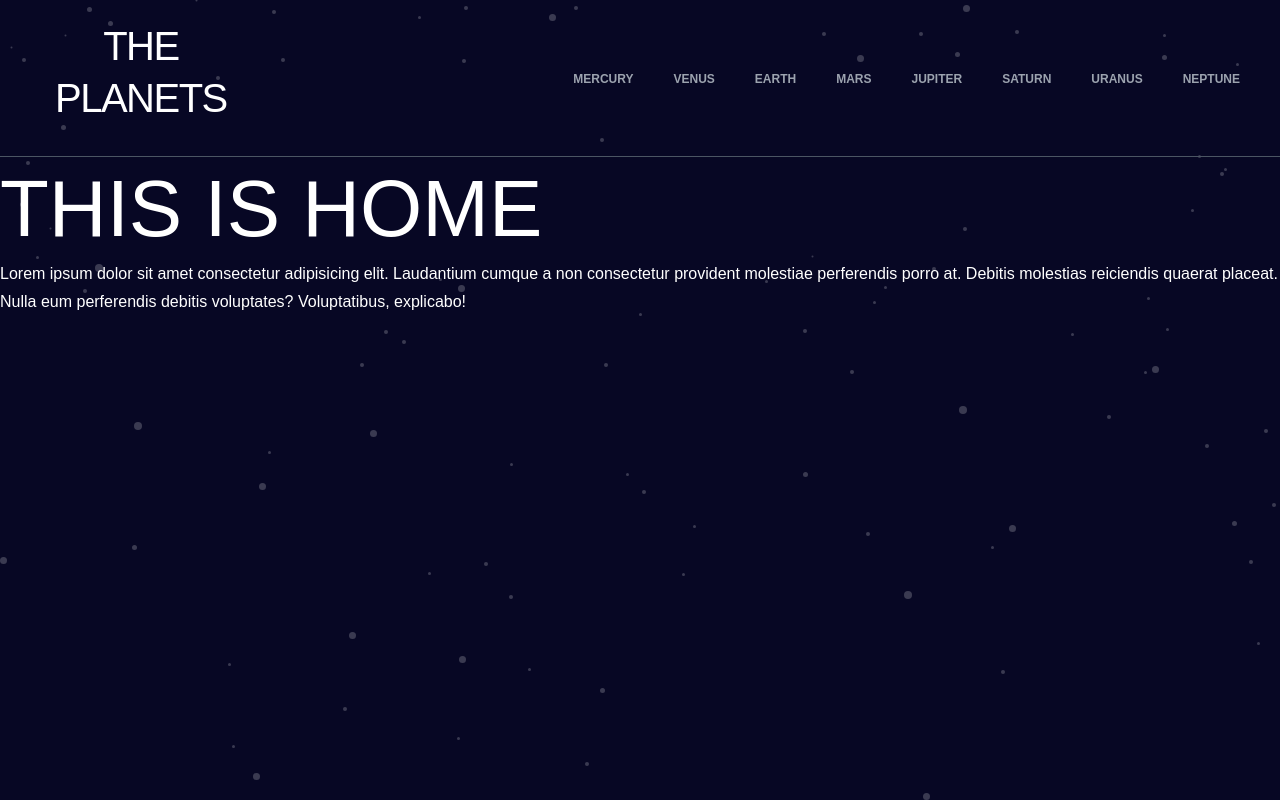
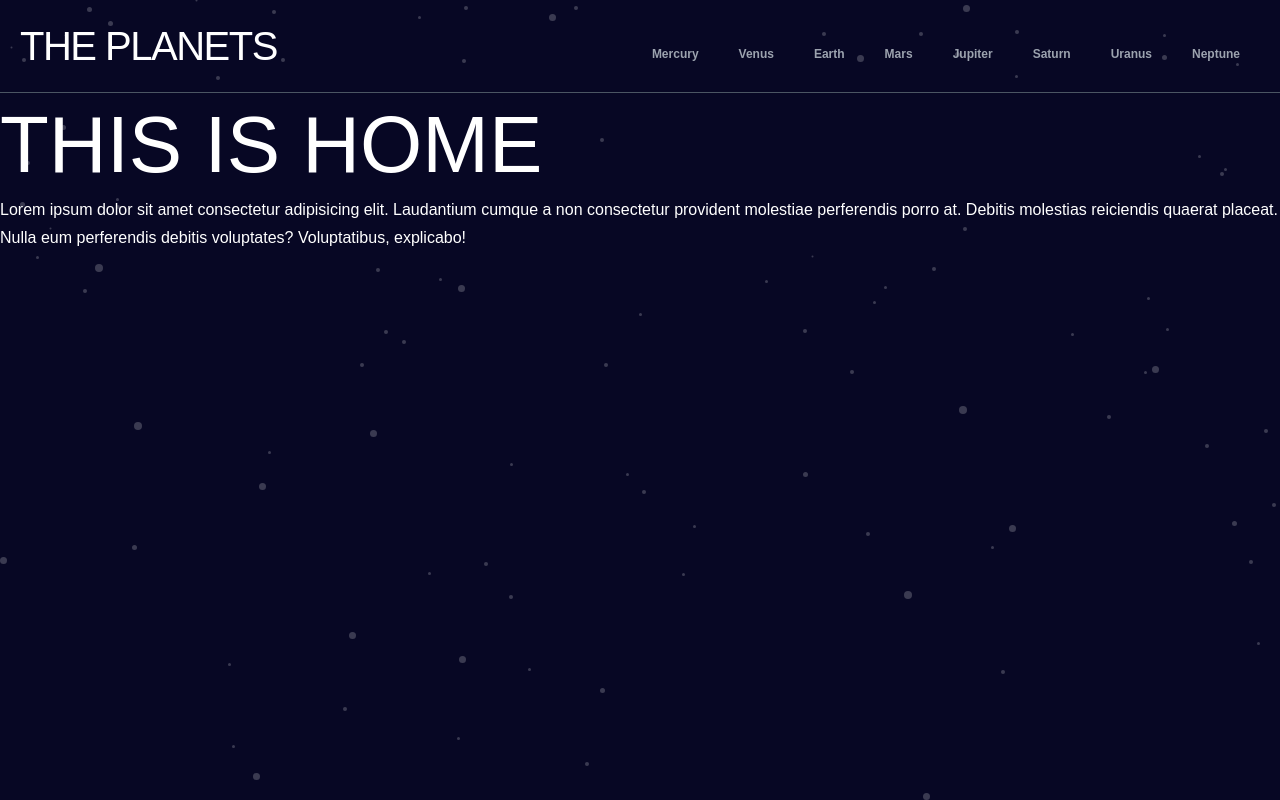
Before and after one commit to holjas/PlanetFacts, a Vue app: page / in a window 1280 px wide. Built offline with nearby package versions, Linux system fonts and the light colour scheme.

Commit message:
navbar responsive. some hover effects added

```diff
--- a/src/components/Navbar.vue
+++ b/src/components/Navbar.vue
@@ -1,6 +1,6 @@
 <template>
-  <nav class="border-b border-gray-600">
-    <div
+  <!-- <nav class="border-b border-gray-600"> -->
+  <!-- <div
       class="
         flex
         xs:flex-wrap xs:flex-col
@@ -11,13 +11,13 @@
         wrapper
       "
     >
-      <!-- PLANETS NAME LOGO -->
+
       <div class="lg:w-1/4 xs:w-full xs:text-center xs:pb-3">
         <router-link :to="{ name: 'Home' }">
           <h2>the planets</h2>
         </router-link>
       </div>
-      <!-- LIST OF PLANETS -->
+
       <div class="lg:w-screen">
         <ul class="text-right">
           <li
@@ -37,14 +37,85 @@
         </ul>
       </div>
     </div>
+    </nav>-->
+  <!--  -->
+  <!--  -->
+  <nav
+    class="
+      flex
+      xs:flex-wrap xs:flex-row
+      xs:w-full
+      xs:justify-between
+      md:flex-col
+      lg:flex-nowrap lg:flex-row
+      items-center
+      p-5
+      border-b border-gray-600
+    "
+  >
+    <div class="">
+      <router-link :to="{ name: 'Home' }">
+        <h2>the planets</h2>
+      </router-link>
+    </div>
+
+    <div class="block md:hidden">
+      <button @click="toggle">
+        <img src="../assets/icon-hamburger.svg" alt="menu toggle" />
+      </button>
+    </div>
+    <div
+      :class="hamburgerOpen ? 'block' : 'hidden'"
+      class="w-full md:flex md:items-center md:w-auto md:mt-3 lg:mt-0"
+    >
+      <div class="">
+        <!-- <ul class="xs:text-center lg:text-right"> ORIGINAL -->
+        <ul class="flex flex-col mt-3 md:flex-row md:items-end lg:mt-0">
+          <li
+            v-for="planet in planets"
+            :key="planet.name"
+            class="
+              text-xs
+              font-bold
+              px-5
+              text-gray-400
+              sm:mt-4
+              hover:text-gray-300
+              transition
+              duration-300
+            "
+          >
+            <router-link
+              :to="{
+                name: 'PlanetDetails',
+                params: { id: planet.name },
+              }"
+            >
+              {{ planet.name }}
+            </router-link>
+          </li>
+        </ul>
+      </div>
+    </div>
   </nav>
 </template>
 
 <script>
 export default {
   name: "Navbar",
+
   props: {
     planets: Array,
+  },
+  data() {
+    return {
+      hamburgerOpen: false,
+    };
+  },
+  methods: {
+    toggle() {
+      this.hamburgerOpen = !this.hamburgerOpen;
+    },
   },
 };
 </script>
--- a/src/views/PlanetDetails.vue
+++ b/src/views/PlanetDetails.vue
@@ -148,7 +148,8 @@ export default {
   @apply flex-col w-3/12 border border-gray-600 py-5 pl-5 m-2 pr-12 uppercase text-xs font-bold;
 }
 button {
-  @apply text-white uppercase text-xs text-left font-bold leading-7 py-3 px-4 my-2 border border-gray-600;
+  @apply text-white uppercase text-xs text-left font-bold leading-7 py-3 px-4 my-2 border border-gray-600 rounded-sm
+  hover:bg-purple-700 transition duration-300;
   background: transparent;
   font-family: var(--fontBody);
 }
--- a/tailwind.config.js
+++ b/tailwind.config.js
@@ -15,7 +15,9 @@ module.exports = {
     },
   },
   variants: {
-    extend: {},
+    extend: {
+      borderStyle: ["hover", "focus"],
+    },
   },
   plugins: [],
 };
```
